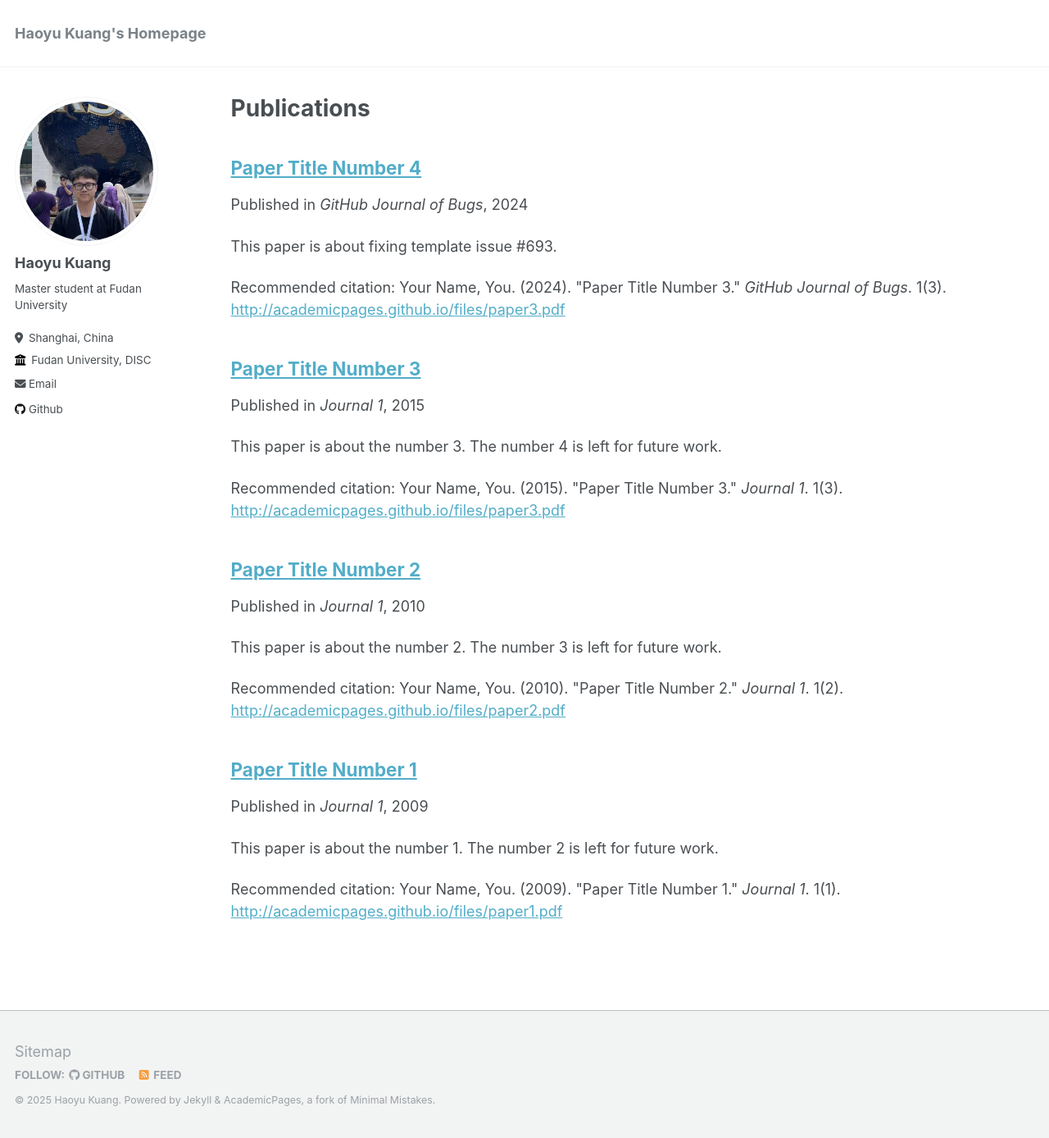
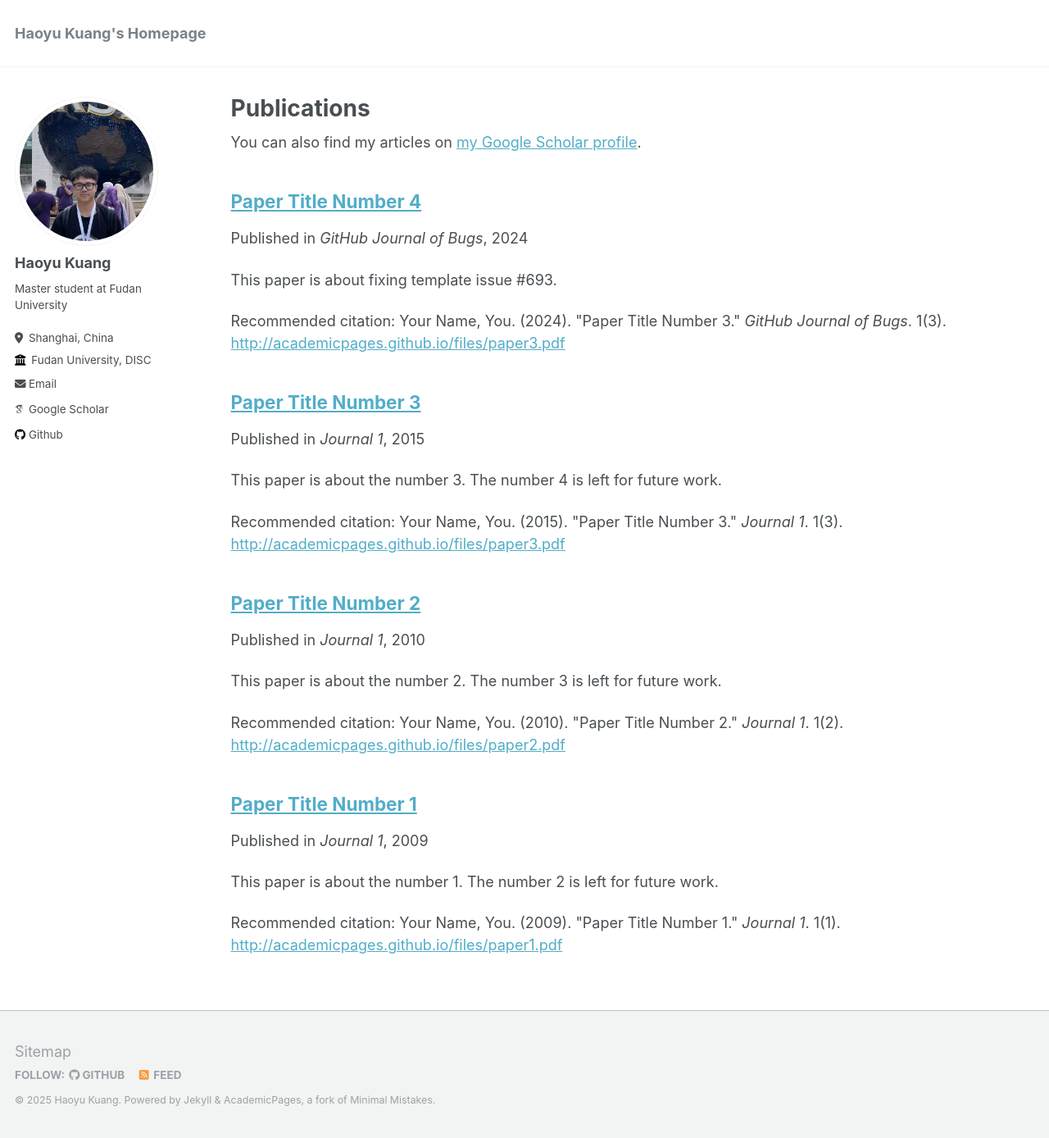
Before and after one commit to HaoyuK/HaoyuK.github.io, a Jekyll site: the page built from _pages/publications.md, in a window 1280 px wide and 1388 px high. Shown: the whole window at 82% size. Built offline with Jekyll 4.4.1, drawn with Linux system fonts in a browser that asks for light colours; some web fonts are replaced; part of the change alters nothing that is shown.

Commit message:
Update _config.yml

```diff
--- a/_config.yml
+++ b/_config.yml
@@ -32,7 +32,7 @@ author:
 
   # Academic websites
   arxiv            : # URL - Update with the correct link to your profile
-  googlescholar    : # "https://scholar.google.com/citations?user=PS_CX0AAAAAJ"
+  googlescholar    : https://scholar.google.com/citations?user=X43xyOcAAAAJ&hl=zh-CN
   impactstory      : # URL
   orcid            : # "http://orcid.org/yourorcidurl"
   pubmed           : # "https://www.ncbi.nlm.nih.gov/pubmed/?term=john+snow"
```
